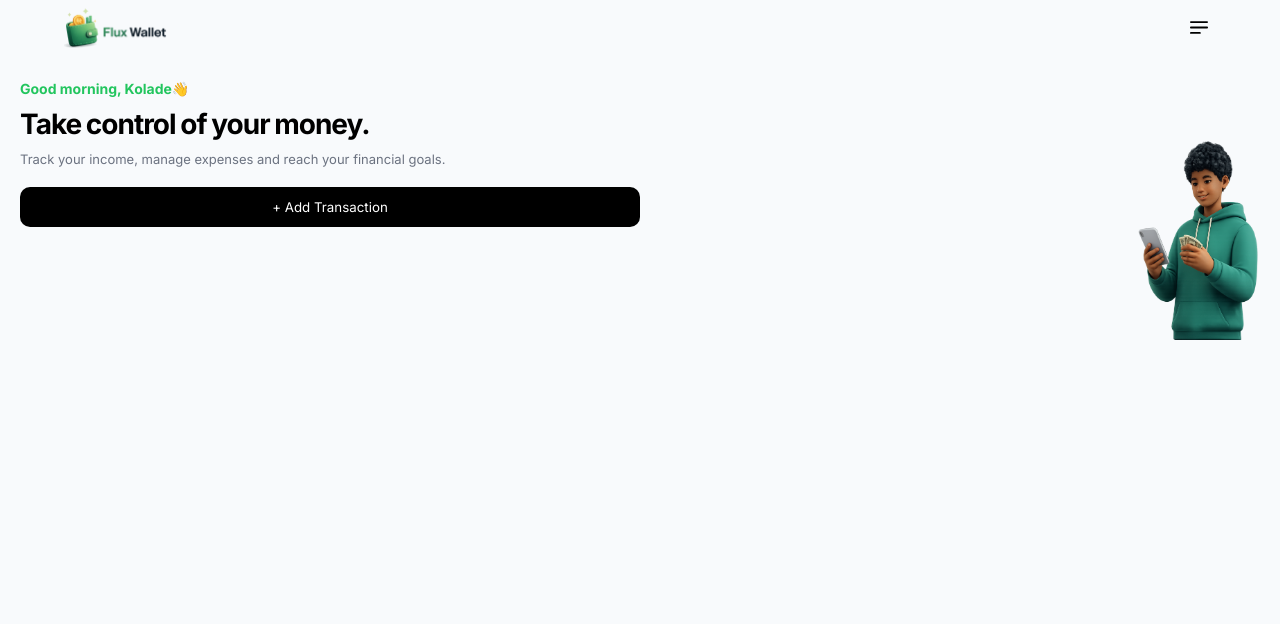
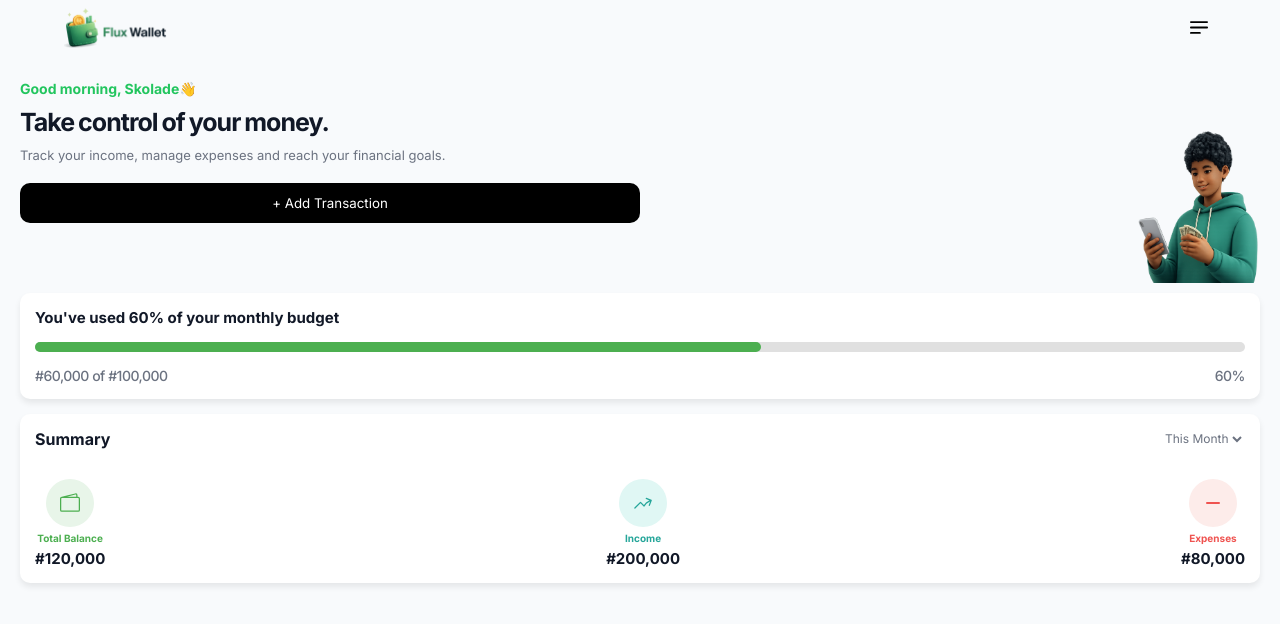
Before and after one commit to IDOWU-KOLADE/FLUX-WALLET, a React (Vite) app in the folder FLUX-WALLET/: page / in a window 1280 px wide. Shown: the top 624 px of the page. Built offline with nearby package versions, Linux system fonts and the light colour scheme.

Commit message:
Transaction & Summary section added

```diff
--- a/FLUX-WALLET/PAGES/Dashboard.jsx
+++ b/FLUX-WALLET/PAGES/Dashboard.jsx
@@ -5,12 +5,17 @@ Total Income
 Total Expenses
 Last 5 transactions
 Monthly budget progress bar */
+import { BsWallet2 } from "react-icons/bs";      // wallet
+import { HiArrowTrendingUp } from "react-icons/hi2"; // income arrow
+import { HiMinus } from "react-icons/hi";          // expenses minus
 
 export function MainPage () {
 
 return (
     <div className="dashboard-div">
         <DashHero/>
+        <BudgetAnalysis/>
+        <Summary/>
     </div>
 )
 }
@@ -21,14 +26,72 @@ function DashHero () {
 			<div className="hero-div">
 				<div className="hero-section">
 					<div className="hero-texts">
-						<h4>Good morning, Kolade👋</h4>
+						<h4>Good morning, Skolade👋</h4>
 						<h1>Take control of your money.</h1>
 						<p>Track your income, manage expenses and reach your financial goals.</p>
 					</div>
 					<button className="add-transact">+ Add Transaction</button>
 					<img className="hero-illustration" src="./PUBLIC/IMAGES/Hero-illustration.png"/>
 				</div>
-
 			</div>
     )
 }
+function BudgetAnalysis () {
+
+
+	return (
+      <div className="dashAnalytics-div">
+        <div className="innerAnalytics">
+          <p className="head-p">You've used 60% of your monthly budget</p>
+          <div className="progress-bar-container">
+            <div className="progress-bar-fill" style={{ width: "60%" }}></div>
+          </div>
+          <div className="price-usage-div">
+            <p>#60,000 of #100,000</p>
+            <p>60%</p>
+          </div>
+        </div>
+      </div>
+	)
+}
+
+function Summary () {
+  return (
+    <div className="summary-div">
+      <div className="inner-summary">
+        <div className="summary-head">
+          <p>Summary</p>
+          <select className="month-select">
+            <option value="this-month">This Month</option>
+            <option value="last-month">Last Month</option>
+            <option value="last-3-months">Stats</option>
+          </select>
+        </div>
+        <div className="icon-summary">
+          <div className="balance-div">
+            <div className="icon-circle green">
+              <BsWallet2 size={20} />
+            </div>
+            <p className="small-summary-p balance">Total Balance</p>
+            <p className="summary-amount">#120,000</p>
+          </div>
+          <div className="income-div">
+            <div className="icon-circle teal">
+              <HiArrowTrendingUp size={20} />
+            </div>
+            <p className="small-summary-p income">Income</p>
+            <p className="summary-amount">#200,000</p>
+          </div>
+          <div className="expenses-div">
+            <div className="icon-circle red">
+              <HiMinus size={20} />
+            </div>
+            <p className="small-summary-p expenses">Expenses</p>
+            <p className="summary-amount">#80,000</p>
+          </div>
+
+        </div>
+      </div>
+    </div>
+  )
+}
--- a/FLUX-WALLET/src/App.jsx
+++ b/FLUX-WALLET/src/App.jsx
@@ -3,6 +3,7 @@ import reactLogo from './assets/react.svg'
 import {BrowserRouter, Routes, Route, Link, NavLink} from "react-router-dom"
 import viteLogo from './assets/vite.svg'
 import heroImg from './assets/hero.png'
+
 import './CSS/index.css'
 
 
--- a/FLUX-WALLET/src/CSS/App.css
+++ b/FLUX-WALLET/src/CSS/App.css
@@ -7,9 +7,7 @@
     width: 100%;
 
 }
-body {
-    background-color: var(--color-bg);
-}
+
 .navbar {
     padding-top: 15px;
     width: 90%;
@@ -38,8 +36,10 @@ body {
     position: relative;
 }
 .hero-div {
-    min-height: 50vh;
+    max-height: 40vh;
+    padding-bottom: 60px;
     overflow-y: hidden;
+
 }
 .hero-texts {
     display: flex;
@@ -51,10 +51,13 @@ body {
     color: var(--color-primary);
 }
 .hero-texts h1 {
-    font-size: 28px;
+    font-size: 25px;
+    max-width: 80%;
+    color: var(--color-text-primary);
     word-spacing: -1px;
     letter-spacing: -1px;
     font-weight: bold;
+
 }
 .hero-texts p{
     font-size: 13px;
@@ -73,5 +76,121 @@ body {
     height: 200px;
     position: absolute;
     right: 0px;
-    top: 60px;
+    top: 50px;
 }
+
+.progress-bar-container {
+  width: 100%;
+  height: 10px;
+  background-color: #e0e0e0;
+  border-radius: 10px;
+}
+
+.progress-bar-fill {
+  height: 100%;
+  background-color: #4caf50; /* green */
+  border-radius: 10px;
+}
+.dashAnalytics-div {
+    margin-top: 10px;
+    box-shadow: var(--shadow-md);
+    padding: 15px;
+    border-radius: 10px;
+    background-color: var(--color-card);
+}
+.innerAnalytics {
+    display: flex;
+    flex-direction: column;
+    gap: 15px;
+}
+.price-usage-div {
+    display: flex;
+    flex-direction: row;
+    justify-content: space-between;
+}
+.innerAnalytics .head-p {
+    font-weight: bold;
+    font-size: 15px;
+    color: var(--color-text-primary);
+}
+.price-usage-div p {
+    font-size: 14px;
+    font-weight: 500;
+    letter-spacing: -0.5px;
+    color: var(--color-text-secondary);
+}
+
+
+.summary-div{
+    margin-top: 15px;
+    box-shadow: var(--shadow-md);
+    padding: 15px;
+    background-color: var(--color-card);
+    border-radius: 10px;
+}
+.inner-summary {
+    display: flex;
+    flex-direction: column;
+    gap: 30px;
+}
+.summary-head {
+    display: flex;
+    justify-content: space-between;
+}
+.summary-head p {
+    font-size: 16px;
+    font-weight: bold;
+    color: var(--color-text-primary);
+
+}
+.summary-head select{
+    font-size: 12px;
+    color: var(--color-text-secondary);
+    background-color: var(--color-card);
+}
+.month-select {
+  font-size: 13px;
+  border: none;
+  cursor: pointer;
+}
+.icon-summary {
+    display: flex;
+    justify-content: space-between;
+}
+.small-summary-p {
+    font-size: 10px;
+    font-weight: bold;
+
+}
+.small-summary-p.expenses {
+    color: #ef5350;
+}
+.small-summary-p.income{
+    color: #26a69a;
+}
+.small-summary-p.balance{
+    color: #4caf50;
+}
+.summary-amount {
+    color: var(--color-text-primary);
+    font-size: 15px;
+    font-weight: bolder;
+}
+.balance-div, .expenses-div, .income-div {
+    display: flex;
+    flex-direction: column;
+    gap: 5px;
+    align-items: center;
+}
+.icon-circle {
+  width: 48px;
+  height: 48px;
+  border-radius: 50%;
+  display: flex;
+  align-items: center;
+  justify-content: center;
+}
+
+.icon-circle.green { background-color: #e8f5e9; color: #4caf50; }
+.icon-circle.teal  { background-color: #e0f7f4; color: #26a69a; }
+.icon-circle.red   { background-color: #fdecea; color: #ef5350; }
--- a/FLUX-WALLET/src/CSS/index.css
+++ b/FLUX-WALLET/src/CSS/index.css
@@ -185,3 +185,6 @@
   box-sizing: border-box;
   font-family: 'Inter', sans-serif;
 }
+body {
+    background-color: var(--color-bg);
+}
```
